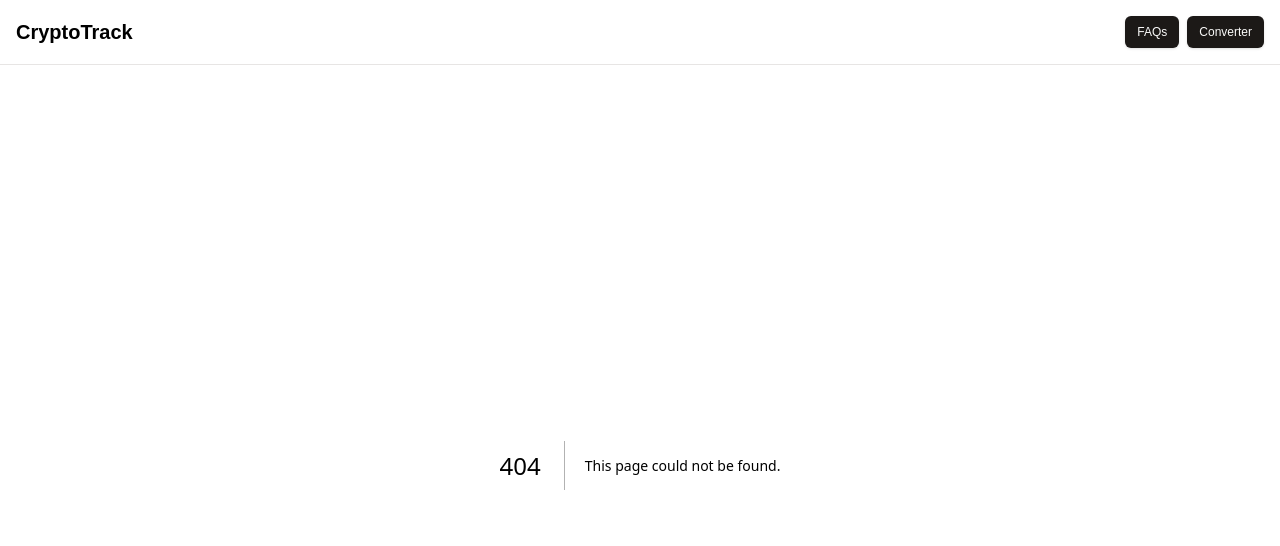
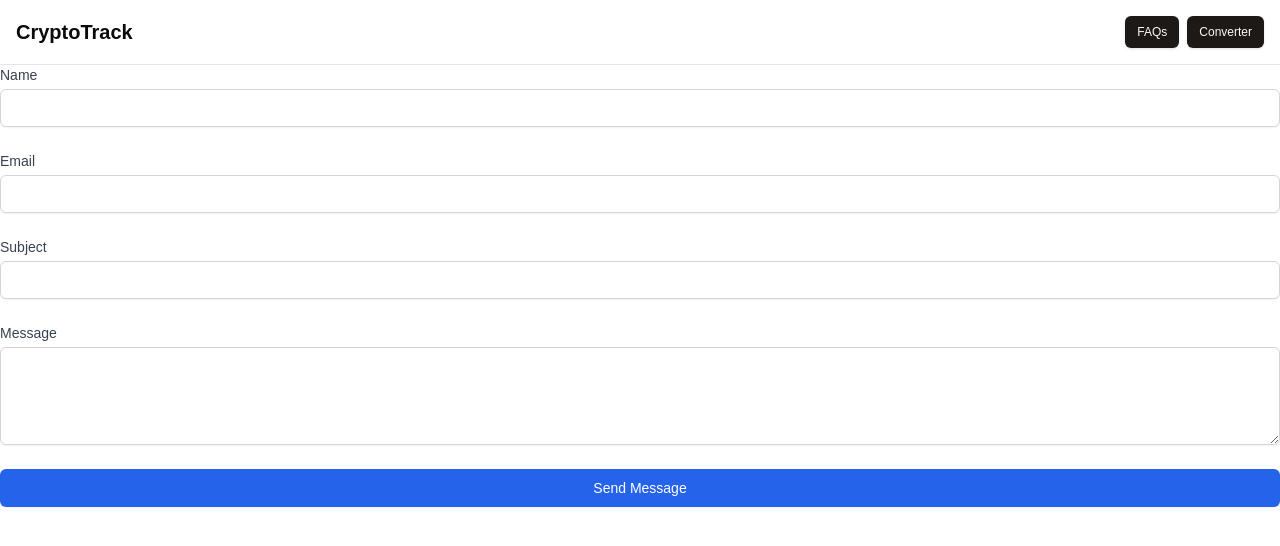
Before and after one commit to Sennaikee/cryptotracker, a Next.js app: page /support in a window 1280 px wide. Before the commit this address had no page. Shown: the top 546 px of the page. Built offline with nearby package versions, Linux system fonts and the light colour scheme.

Commit message:
feat: email support

```diff
--- a/package.json
+++ b/package.json
@@ -22,6 +22,7 @@
     "cmdk": "1.0.0",
     "lucide-react": "^0.474.0",
     "next": "15.1.6",
+    "nodemailer": "^6.10.0",
     "react": "^19.0.0",
     "react-dom": "^19.0.0",
     "recharts": "^2.15.1",
@@ -33,6 +34,7 @@
   "devDependencies": {
     "@eslint/eslintrc": "^3",
     "@types/node": "^20",
+    "@types/nodemailer": "^6.4.17",
     "@types/react": "^19",
     "@types/react-dom": "^19",
     "eslint": "^9",
--- /dev/null
+++ b/src/app/api/send-email/route.tsx
@@ -0,0 +1,51 @@
+import nodemailer from 'nodemailer';
+
+export async function POST(request) {
+  const { name, email, subject, message } = await request.json();
+
+  if (!name || !email || !subject || !message) {
+    return new Response(JSON.stringify({ message: 'Missing required fields' }), {
+      status: 400,
+      headers: { 'Content-Type': 'application/json' },
+    });
+  }
+
+
+  const transporter = nodemailer.createTransport({
+    service: 'gmail',
+    auth: {
+      user: process.env.EMAIL_USER,
+      pass: process.env.EMAIL_PASSWORD,
+    },
+    tls: {
+      rejectUnauthorized: false,
+    },
+  });
+
+  try {
+    await transporter.sendMail({
+      from: `"Support Form" <${process.env.EMAIL_USER}>`,
+      to: process.env.SUPPORT_EMAIL,
+      subject: `Support Request: ${subject}`,
+      html: `
+        <h3>New Support Request</h3>
+        <p><strong>Name:</strong> ${name}</p>
+        <p><strong>Email:</strong> ${email}</p>
+        <p><strong>Subject:</strong> ${subject}</p>
+        <p><strong>Message:</strong></p>
+        <p>${message}</p>
+      `,
+    });
+
+    return new Response(JSON.stringify({ success: true }), {
+      status: 200,
+      headers: { 'Content-Type': 'application/json' },
+    });
+  } catch (error) {
+    console.error('Error sending email:', error);
+    return new Response(JSON.stringify({ message: 'Error sending message' }), {
+      status: 500,
+      headers: { 'Content-Type': 'application/json' },
+    });
+  }
+}
--- a/src/app/faqs/page.tsx
+++ b/src/app/faqs/page.tsx
@@ -1,5 +1,6 @@
 import { Tabs, TabsContent, TabsList, TabsTrigger } from "@/components/ui/tabs";
 import FaqPage from "../components/faqs";
+import SupportForm from "../support/page";
 
 export default function FAQs() {
     return (
@@ -12,9 +13,9 @@ export default function FAQs() {
                 <Tabs defaultValue="faqs" className="max-w-5xl mx-auto mt-6">
                     <TabsList className="grid grid-cols-2 md:grid-cols-2 w-full gap-2">
                         <TabsTrigger value="faqs">
-              Requently Asked Questions
+                            FAQs
                         </TabsTrigger>
-            <TabsTrigger value="support">Contact Our Support Team</TabsTrigger>
+                        <TabsTrigger value="support">Contact Support</TabsTrigger>
                     </TabsList>
 
                     <TabsContent value="faqs">
@@ -22,7 +23,7 @@ export default function FAQs() {
                     </TabsContent>
 
                     <TabsContent value="support">
-            {/* <NFTCoins /> */}
+                        <SupportForm />
                     </TabsContent>
                 </Tabs>
             </div>
--- /dev/null
+++ b/src/app/support/page.tsx
@@ -0,0 +1,130 @@
+"use client";
+import { useState } from 'react';
+
+export default function SupportForm() {
+  const [formData, setFormData] = useState({
+    name: '',
+    email: '',
+    subject: '',
+    message: ''
+  });
+  const [isSubmitting, setIsSubmitting] = useState(false);
+  const [submissionStatus, setSubmissionStatus] = useState(null);
+
+  const handleChange = (e) => {
+    setFormData({ ...formData, [e.target.name]: e.target.value });
+  };
+
+  const handleSubmit = async (e) => {
+    e.preventDefault();
+    setIsSubmitting(true);
+    setSubmissionStatus(null);
+
+    try {
+      const response = await fetch('api/send-email', {
+        method: 'POST',
+        headers: {
+          'Content-Type': 'application/json',
+        },
+        body: JSON.stringify(formData),
+      });
+
+      if (response.ok) {
+        setSubmissionStatus('success');
+        setFormData({ name: '', email: '', subject: '', message: '' });
+      } else {
+        setSubmissionStatus('error');
+      }
+    } catch (error) {
+      setSubmissionStatus('error');
+    } finally {
+      setIsSubmitting(false);
+    }
+  };
+
+  return (
+    <form onSubmit={handleSubmit} className="space-y-6">
+      <div>
+        <label htmlFor="name" className="block text-sm font-medium text-gray-700">
+          Name
+        </label>
+        <input
+          type="text"
+          name="name"
+          id="name"
+          required
+          value={formData.name}
+          onChange={handleChange}
+          className="mt-1 block w-full rounded-md border border-gray-300 px-3 py-2 shadow-sm focus:border-blue-500 focus:outline-none focus:ring-blue-500 sm:text-sm"
+        />
+      </div>
+
+      <div>
+        <label htmlFor="email" className="block text-sm font-medium text-gray-700">
+          Email
+        </label>
+        <input
+          type="email"
+          name="email"
+          id="email"
+          required
+          value={formData.email}
+          onChange={handleChange}
+          className="mt-1 block w-full rounded-md border border-gray-300 px-3 py-2 shadow-sm focus:border-blue-500 focus:outline-none focus:ring-blue-500 sm:text-sm"
+        />
+      </div>
+
+      <div>
+        <label htmlFor="subject" className="block text-sm font-medium text-gray-700">
+          Subject
+        </label>
+        <input
+          type="text"
+          name="subject"
+          id="subject"
+          required
+          value={formData.subject}
+          onChange={handleChange}
+          className="mt-1 block w-full rounded-md border border-gray-300 px-3 py-2 shadow-sm focus:border-blue-500 focus:outline-none focus:ring-blue-500 sm:text-sm"
+        />
+      </div>
+
+      <div>
+        <label htmlFor="message" className="block text-sm font-medium text-gray-700">
+          Message
+        </label>
+        <textarea
+          name="message"
+          id="message"
+          rows={4}
+          required
+          value={formData.message}
+          onChange={handleChange}
+          className="mt-1 block w-full rounded-md border border-gray-300 px-3 py-2 shadow-sm focus:border-blue-500 focus:outline-none focus:ring-blue-500 sm:text-sm"
+        ></textarea>
+      </div>
+
+      <div>
+        <button
+          type="submit"
+          disabled={isSubmitting}
+          className="flex w-full justify-center rounded-md border border-transparent bg-blue-600 px-4 py-2 text-sm font-medium text-white shadow-sm hover:bg-blue-700 focus:outline-none focus:ring-2 focus:ring-blue-500 focus:ring-offset-2 disabled:opacity-50"
+        >
+          {isSubmitting ? 'Sending...' : 'Send Message'}
+        </button>
+      </div>
+
+      {submissionStatus === 'success' && (
+        <div className="rounded-md bg-green-50 p-4 text-sm text-green-700">
+          Message sent successfully! We`&apos;`ll respond as soon as possible.
+        </div>
+      )}
+
+      {submissionStatus === 'error' && (
+        <div className="rounded-md bg-red-50 p-4 text-sm text-red-700">
+          Error sending message. Please try again later.
+        </div>
+      )}
+    </form>
+  );
+}
```
Also changed, not shown: 2 other files (tests, documents, lock files or other folders). Lines whose indentation alone changed are shown as unchanged.
